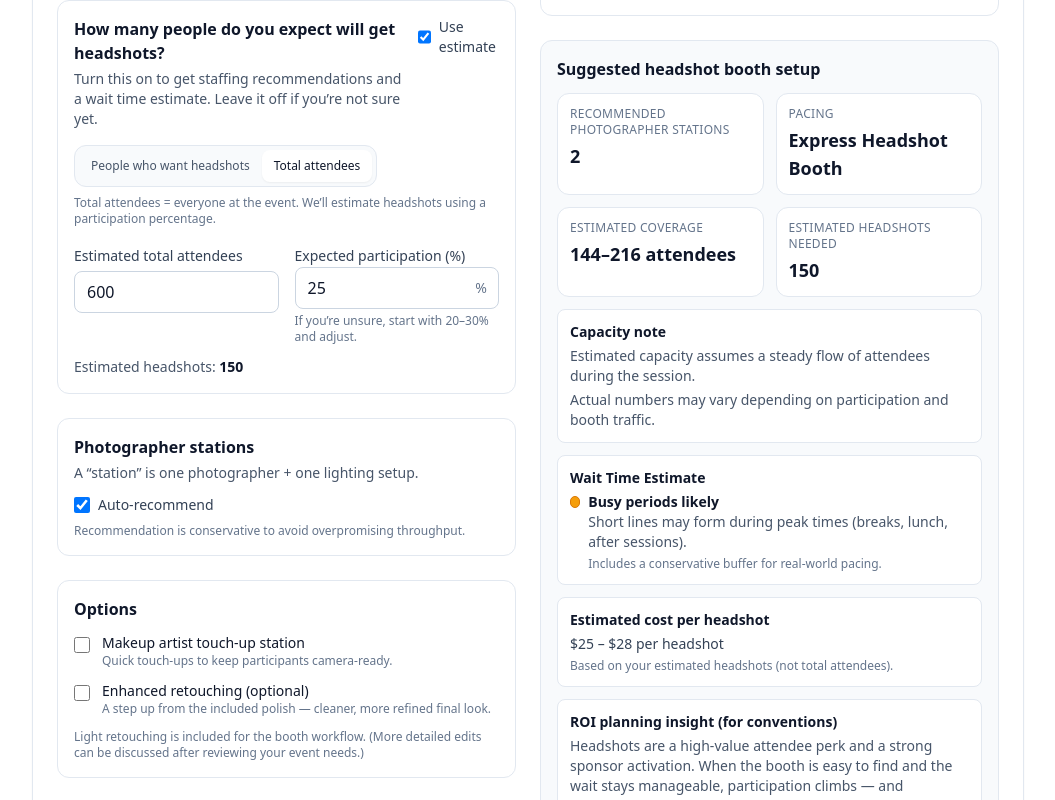
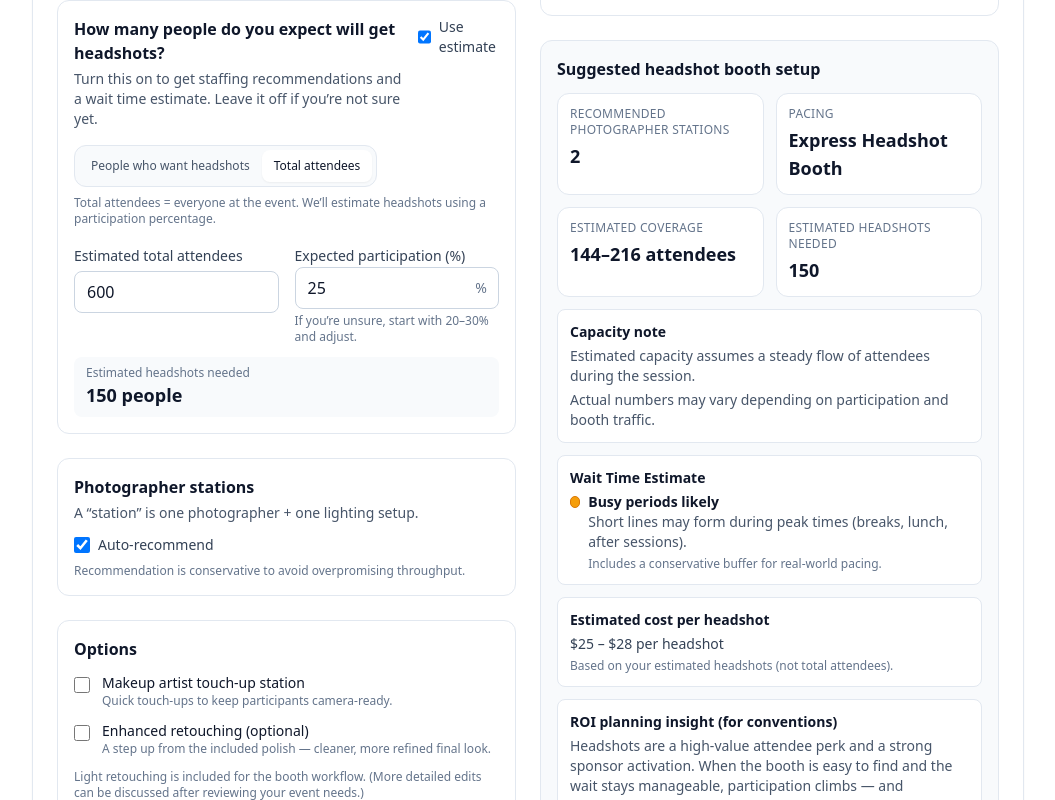
Before and after one commit to headshotpros/conference-headshot-booth-calculator, a Next.js app: page / in a window 1280 px wide. Both pictures are taken after a click on the button "I know how many people need headshots". Shown: the part 1161-1961 px from the top of the page, without its empty margins (112-1167 px from the left). Built offline with nearby package versions, Linux system fonts and the light colour scheme.

Commit message:
Add files via upload

```diff
--- a/app/page.tsx
+++ b/app/page.tsx
@@ -727,9 +727,15 @@ export default function Page() {
                       )}
                     </div>
 
-                    <div className="mt-3 text-sm text-slate-600">
-                      Estimated headshots: <span className="font-semibold text-slate-900">{computedExpectedHeadshots ?? "—"}</span>
-                    </div>
+                    <div className="mt-3 rounded-lg bg-slate-50 px-3 py-2">
+  <div className="text-xs text-slate-500">
+    Estimated headshots needed
+  </div>
+
+  <div className="text-lg font-semibold text-slate-900">
+    {computedExpectedHeadshots ?? "—"} people
+  </div>
+</div>
 
                     {under20Note && (
                       <div className="mt-3 rounded-lg border border-slate-200 bg-slate-50 p-3 text-sm text-slate-700">
```
